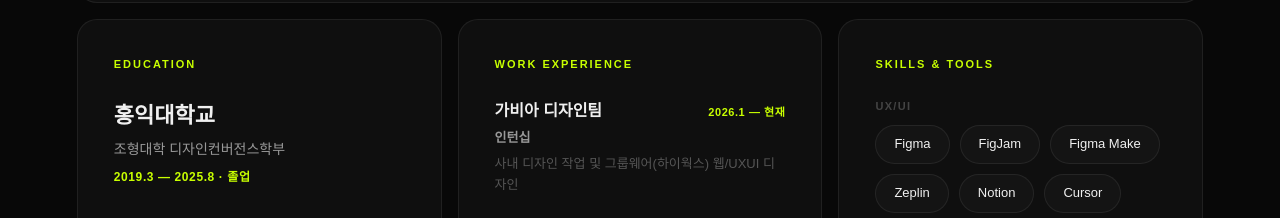
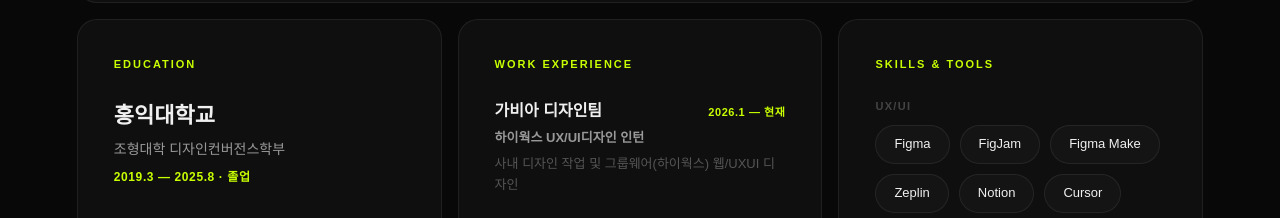
Before and after one commit to lololyj/portfolio, a website: page index.html in a window 1280 px wide. Shown: the part 3562-3780 px from the top of the page. Drawn offline with nearby package versions, Linux system fonts and the light colour scheme; a web font is replaced by a local one.

Commit message:
content: 가비아 직책 수정

```diff
--- a/index.html
+++ b/index.html
@@ -163,7 +163,7 @@
               <span class="tl-company">가비아 디자인팀</span>
               <span class="tl-period">2026.1 — 현재</span>
             </div>
-            <div class="tl-role">인턴십</div>
+            <div class="tl-role">하이웍스 UX/UI디자인 인턴</div>
             <div class="tl-desc">사내 디자인 작업 및 그룹웨어(하이웍스) 웹/UXUI 디자인</div>
           </div>
           <div class="tl-item">
```
